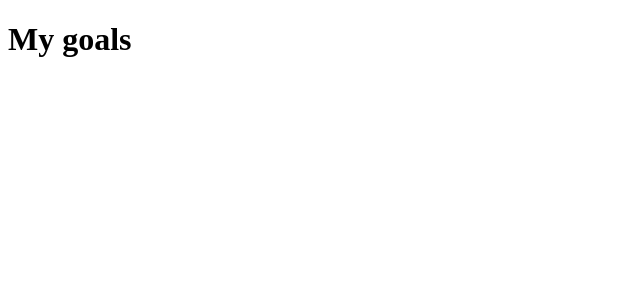
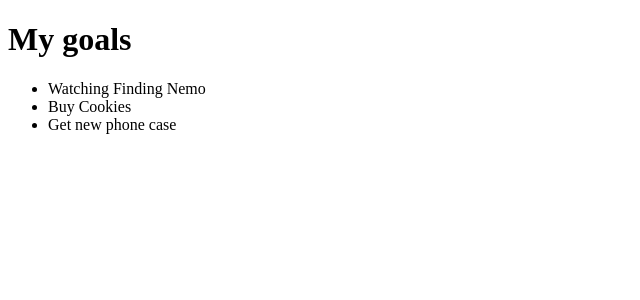
Before and after one commit to MUTHAKABRIAN/Goal, an Angular app: page / in a window 1280 px wide. Shown: the top 300 px of the page, without its empty margins (0-640 px from the left). Built offline with nearby package versions, Linux system fonts and the light colour scheme.

Commit message:
add ngFor Directive in app.html

```diff
--- a/src/app/app.component.html
+++ b/src/app/app.component.html
@@ -1,4 +1,8 @@
 <div>
   <h1>My goals</h1>
-
+  <ul>
+    <li *ngFor='let goal of goals'>
+      {{goal}}
+    </li>
+  </ul>
 </div>
```
